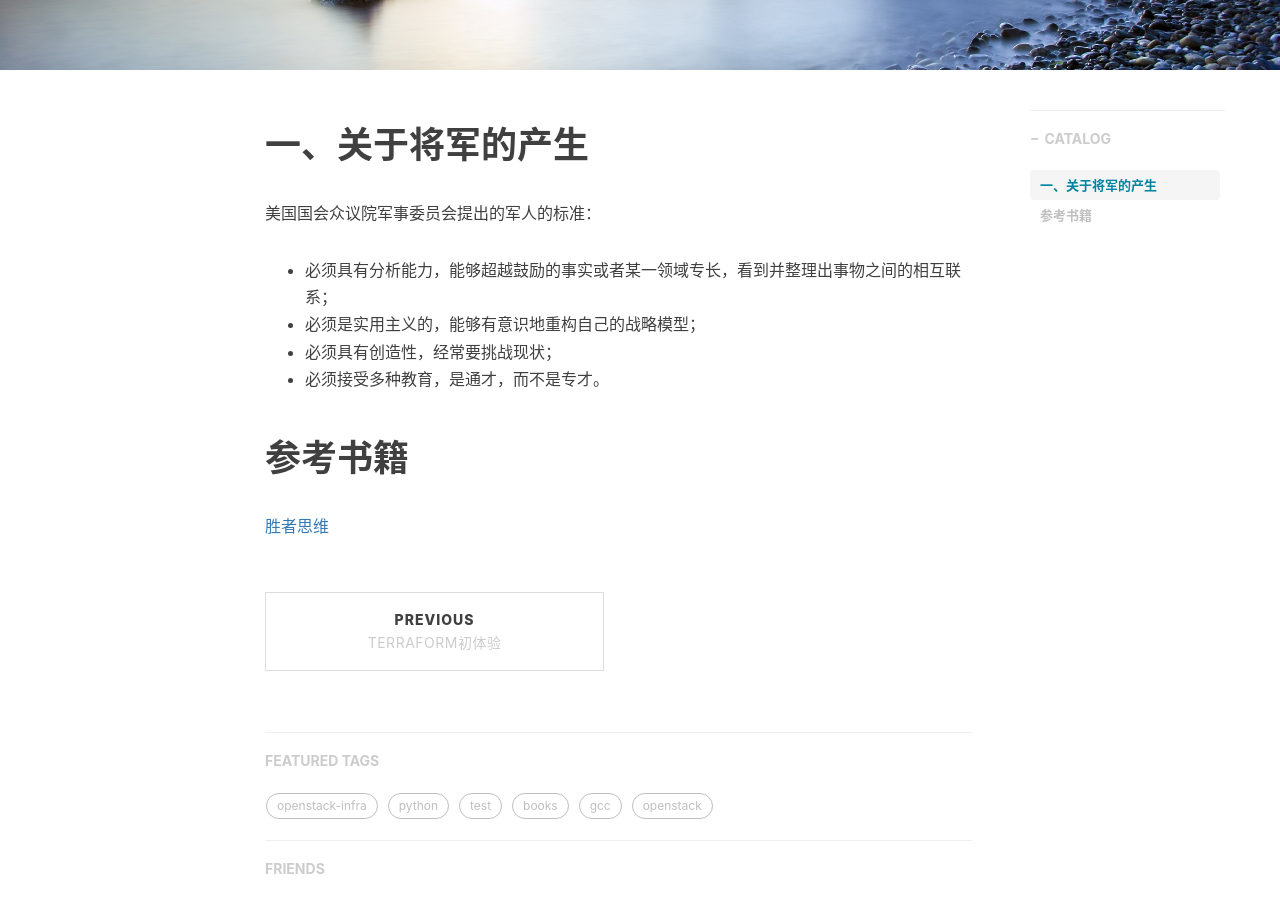
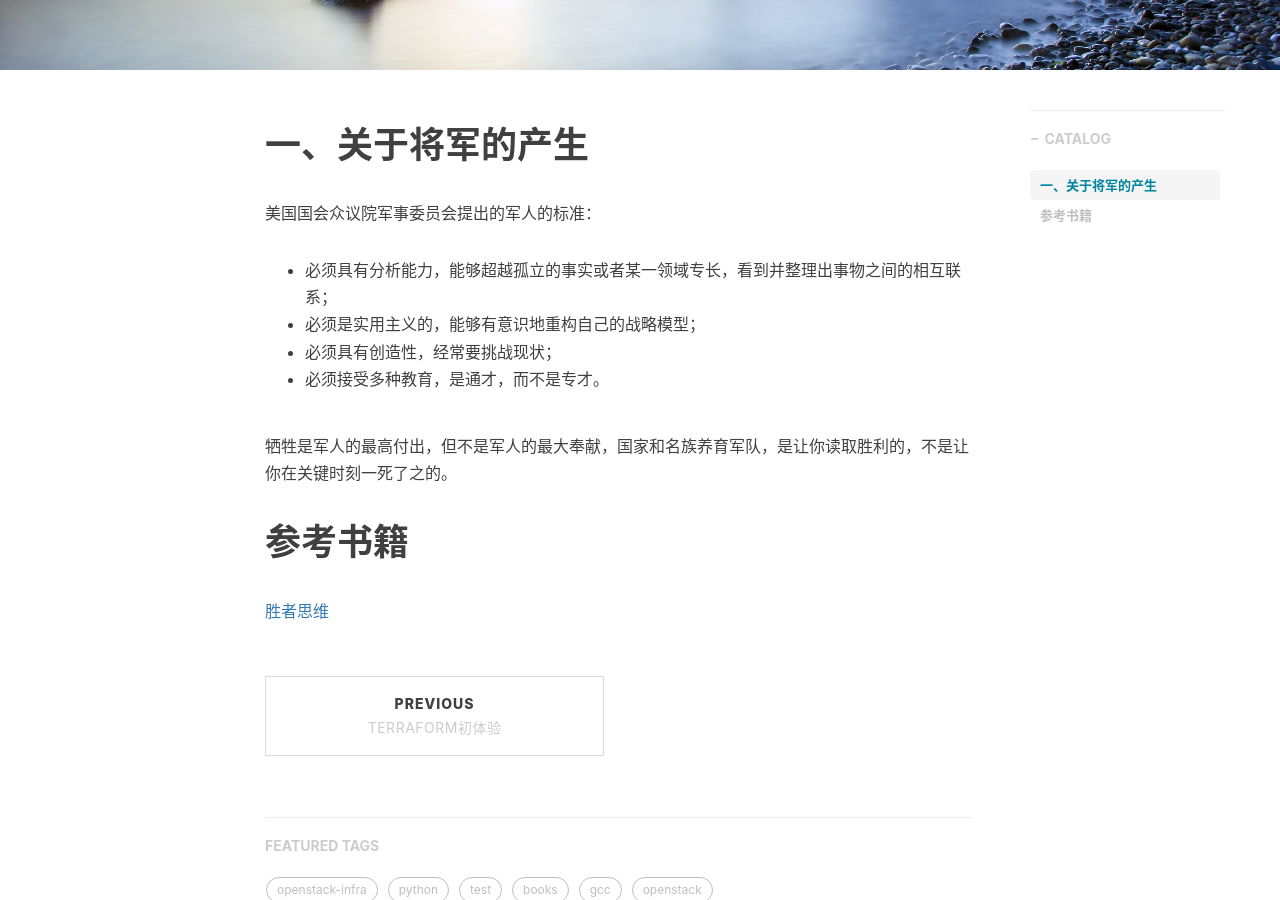
Before and after one commit to shihai1991/shihai1991.github.io, a Jekyll site: the page built from _posts/2022-08-04-胜者思维.md, in a window 1280 px wide and 900 px high, scrolled down 387 px. Built offline with Jekyll 4.4.1, drawn with Linux system fonts in a browser that asks for light colours; nearby versions of some CDN libraries; comment, search, counter and statistics services are not loaded.

Commit message:
Update 2022-08-04-胜者思维.md

```diff
--- a/_posts/2022-08-04-胜者思维.md
+++ b/_posts/2022-08-04-胜者思维.md
@@ -10,10 +10,11 @@ time: '2022.08.04 12:30:00'
 ---
 # 一、关于将军的产生
 美国国会众议院军事委员会提出的军人的标准：
-- 必须具有分析能力，能够超越鼓励的事实或者某一领域专长，看到并整理出事物之间的相互联系；
+- 必须具有分析能力，能够超越孤立的事实或者某一领域专长，看到并整理出事物之间的相互联系；
 - 必须是实用主义的，能够有意识地重构自己的战略模型；
 - 必须具有创造性，经常要挑战现状；
 - 必须接受多种教育，是通才，而不是专才。
 
+牺牲是军人的最高付出，但不是军人的最大奉献，国家和名族养育军队，是让你读取胜利的，不是让你在关键时刻一死了之的。
 # 参考书籍
 [胜者思维](https://book.douban.com/subject/27038434/)
```
